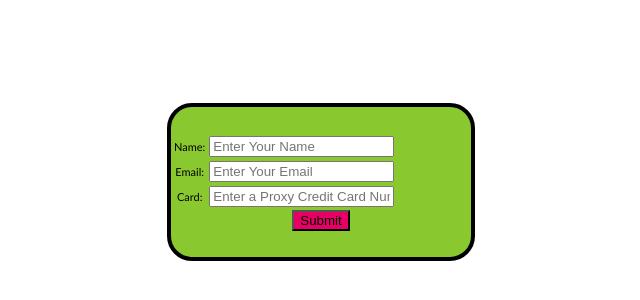
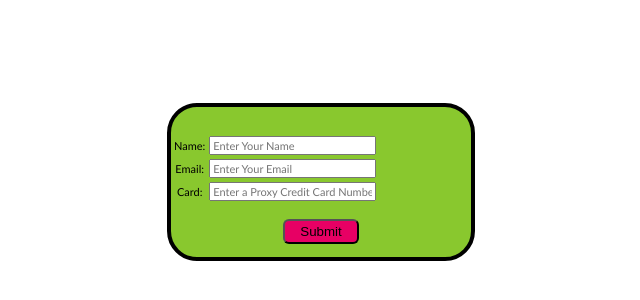
Before and after one commit to MichaelWaterfall/software-dev-short-challenge-v0.2, a plain HTML site: page index.html in a window 1280 px wide. Shown: the part 218-518 px from the top of the page, without its empty margins (319-959 px from the left). Drawn offline with Linux system fonts and the light colour scheme.

Commit message:
report updated

```diff
--- a/index.html
+++ b/index.html
@@ -9,7 +9,7 @@
 </head>
 <body>
     <form id="userInputBox">
-        <table>
+        <table id="table">
             <br><br>
             <tr>
                 <!--<label for="name">Name:</label>-->
--- a/style.css
+++ b/style.css
@@ -7,7 +7,7 @@
     transform: translate(-50%, -50%);
     border: solid;
     border-color: black;
-    border-radius: 25px;
+    border-radius: 30px;
     border-width: 4px;
     background-color: rgb(137, 200, 46);
     text-align: center;
@@ -19,13 +19,21 @@
 
 #button {
     border-color: black;
+    border-radius: 6px;
+    padding: 3px 15px;
     color: black;
     background-color: rgb(231, 0, 100);
+    margin-top: 15px;
 }
 
-.inputLabel {
+#table {
 
+
+}
+
+.inputBox {
     font-family: Calibri;
     font-size: 11px;
-    width: 53%;
+    width: 159px;
+    margin-left: auto;
 }
```
Also changed, not shown: 1 other file.
